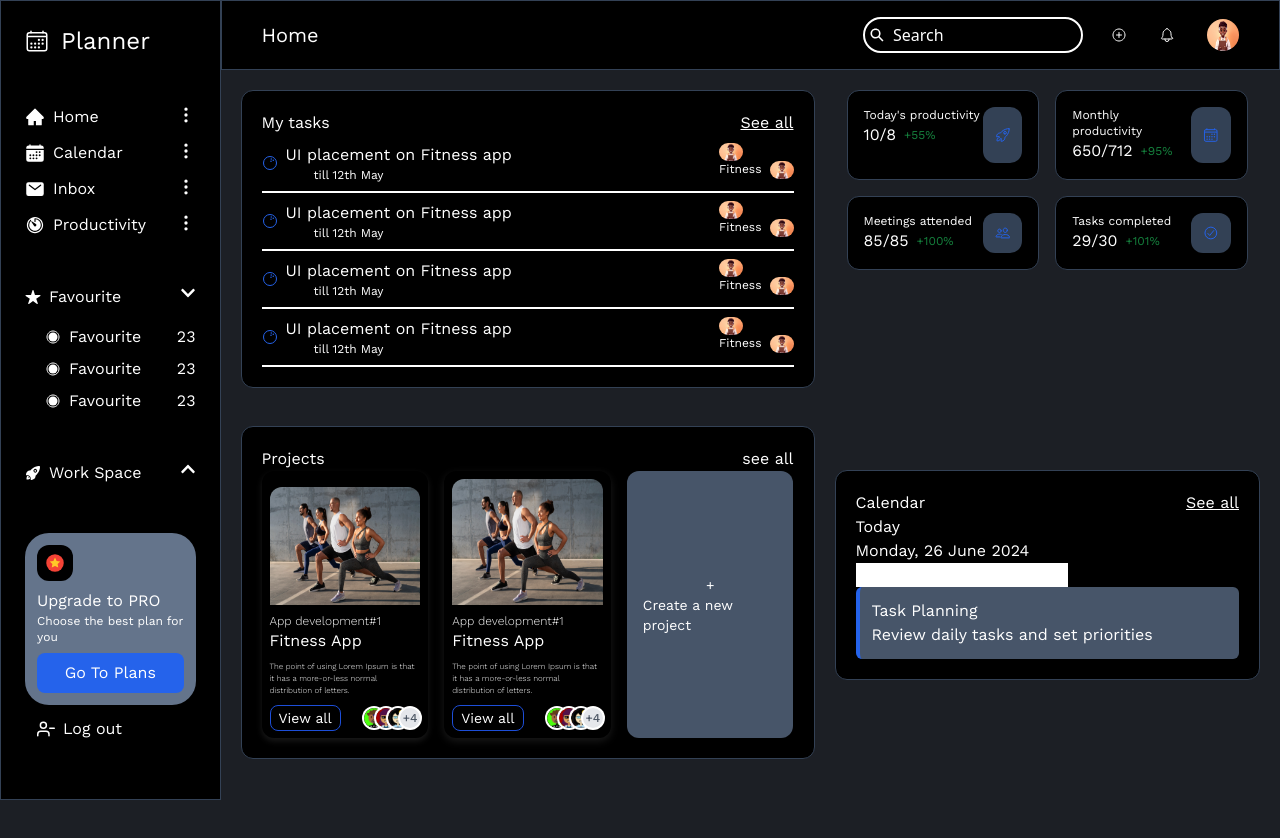
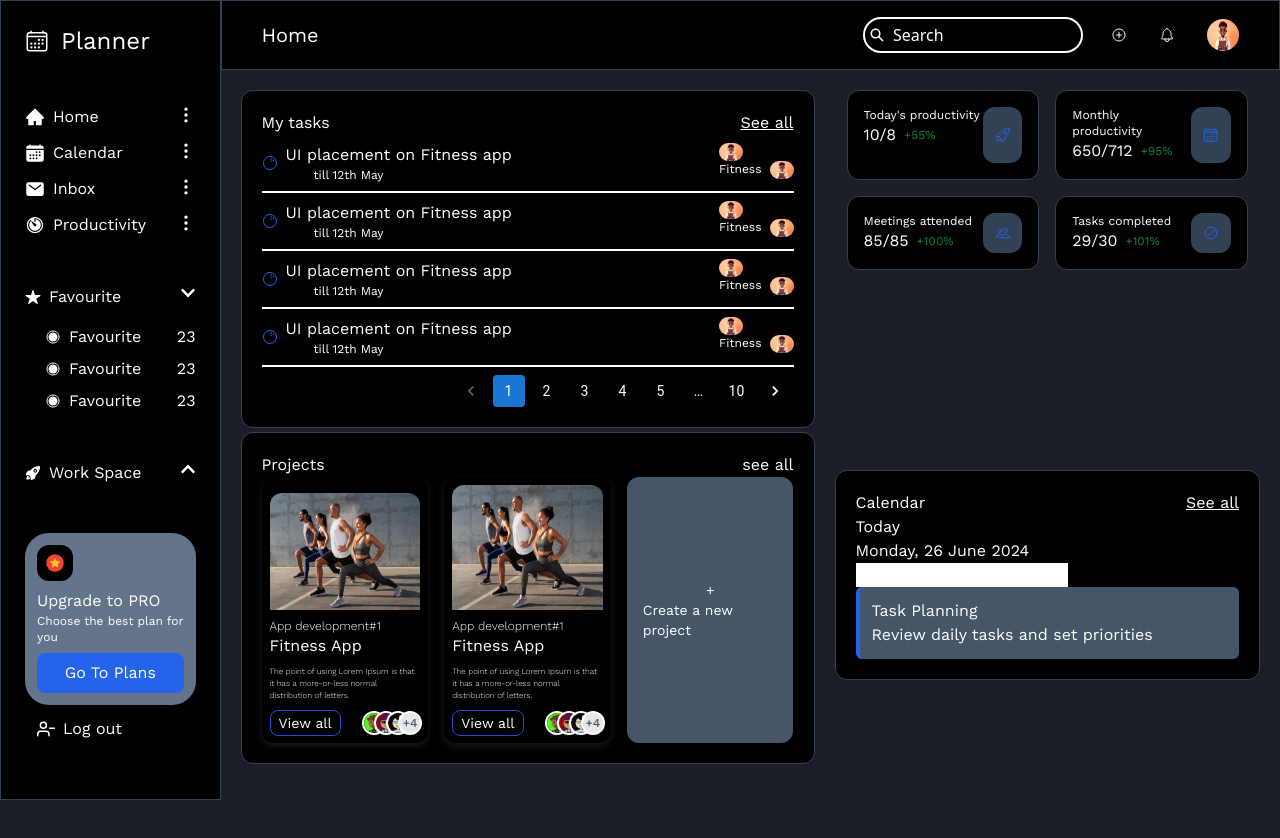
Before and after one commit to Funmi-Amusan/planner, a React (Create React App) app: page / in a window 1280 px wide. Shown: the top 838 px of the page. Built offline with nearby package versions, Linux system fonts and the light colour scheme.

Commit message:
adding pagination

```diff
--- a/src/components/home/tasks.tsx
+++ b/src/components/home/tasks.tsx
@@ -1,8 +1,16 @@
-import React from "react";
+import * as React from "react";
+import Pagination from "@mui/material/Pagination";
 import TaskItem from "./taskItem";
 import { Tasks } from "../../mockData/taskData";
+import Stack from "@mui/material/Stack";
 
 const tasks = () => {
+    const whiteTextStyle = {
+        "& .MuiPaginationItem-root": {
+            color: "white"
+        }
+    };
+
     return (
         <div className=" bg-black border border-slate-700 text-white work-sans rounded-xl p-5">
             <div className=" flex justify-between">
@@ -17,6 +25,19 @@ const tasks = () => {
                     appImage={task.appImage}
                 />
             ))}
+            <div className=" flex justify-end place-items-end place-self-end mt-2">
+                <div className=" w-fit ">
+                    <Stack spacing={2}>
+                        <Pagination
+                            count={10}
+                            color="primary"
+                            variant="text"
+                            shape="rounded"
+                            sx={whiteTextStyle}
+                        />
+                    </Stack>
+                </div>
+            </div>
         </div>
     );
 };
```
